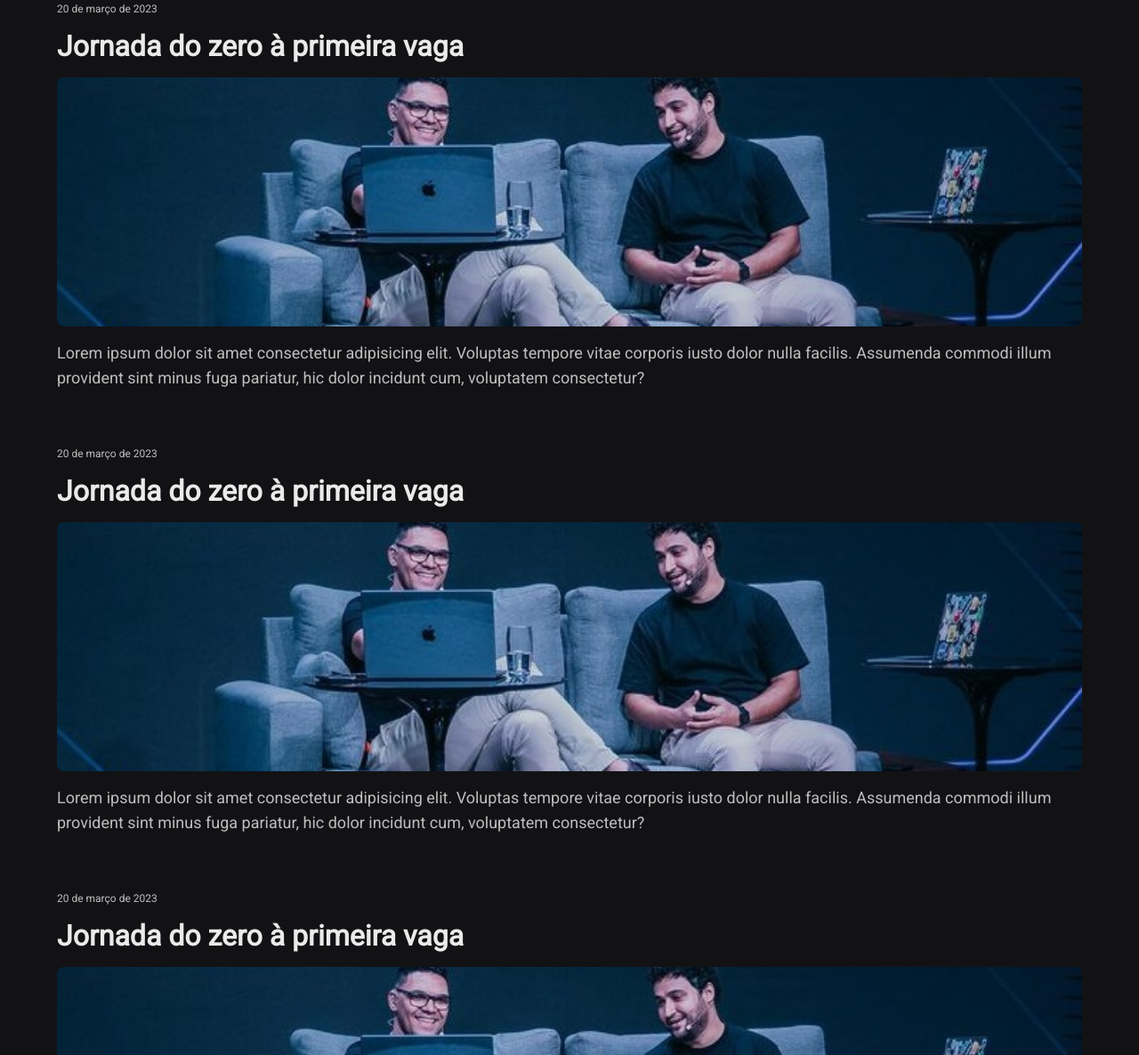
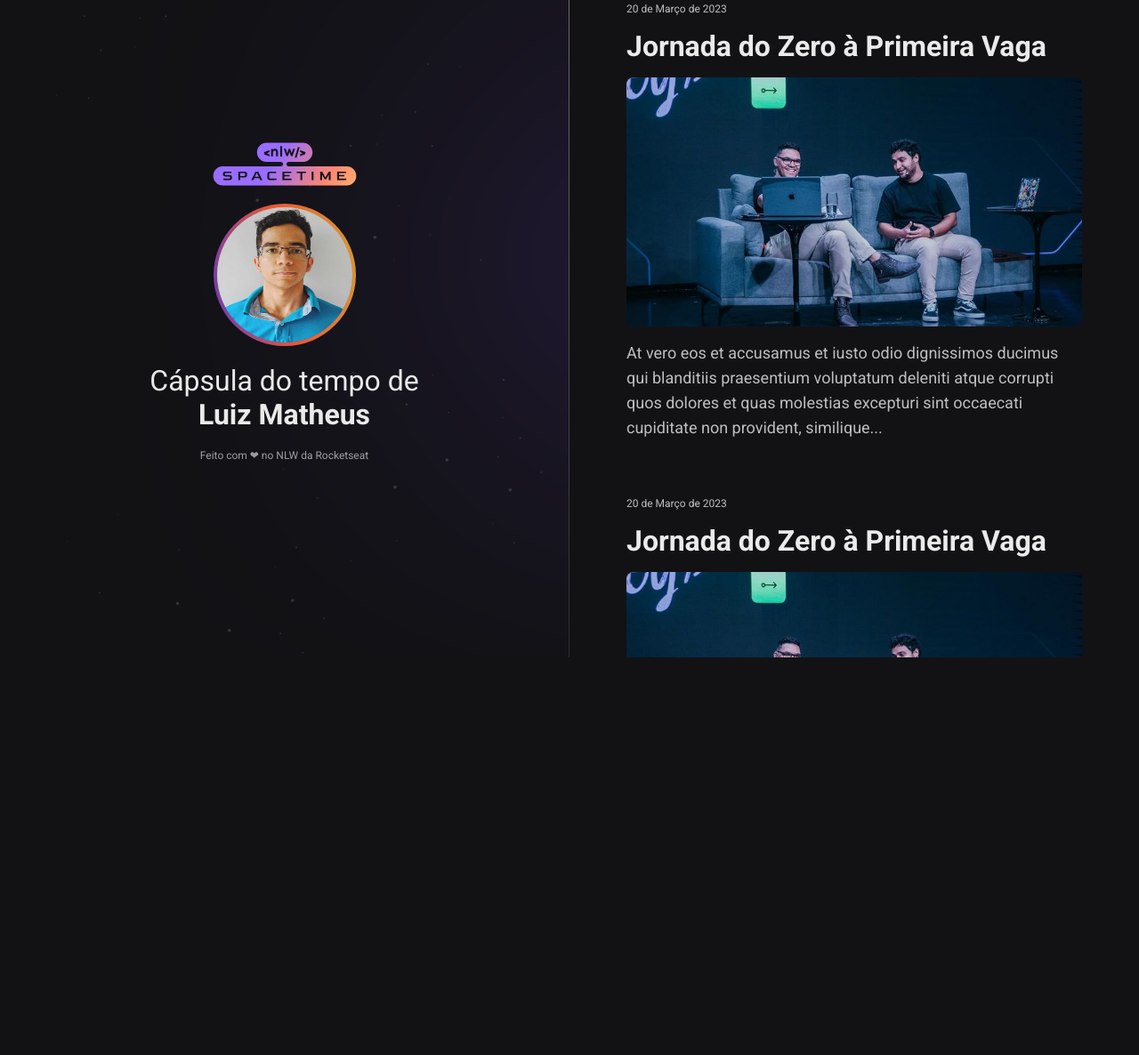
Before and after one commit to LuizMatheus-code/Ola-mundo, a plain HTML site: page Rocketseat (Explorer)/index.html in a window 1280 px wide. Shown: the part 61-1247 px from the top of the page at 89% size. After the commit the page ends 800 px from the top, so only its background shows below. Drawn offline with Linux system fonts and the light colour scheme.

Commit message:
next level week

```diff
--- a/Rocketseat (Explorer)/index.html
+++ b/Rocketseat (Explorer)/index.html
@@ -1,46 +1,91 @@
 <!DOCTYPE html>
 <html lang="pt-br">
   <head>
-  <meta charset="UTF-8">
-  <meta http-equiv="X-UA-Compatible" content="IE=edge">
-  <meta name="viewport" content="width=device-width, initial-scale=1.0">
+    <meta charset="UTF-8" />
+    <meta http-equiv="X-UA-Compatible" content="IE=edge" />
+    <meta name="viewport" content="width=device-width, initial-scale=1.0" />
 
-  <link rel="preconnect" href="https://fonts.googleapis.com">
-  <link rel="preconnect" href="https://fonts.gstatic.com" crossorigin>
-  <link href="https://fonts.googleapis.com/css2?family=Roboto&display=swap" rel="stylesheet">
+    <link rel="preconnect" href="https://fonts.googleapis.com" />
+    <link rel="preconnect" href="https://fonts.gstatic.com" crossorigin />
+    <link
+      href="https://fonts.googleapis.com/css2?family=Roboto:wght@400;700&display=swap"
+      rel="stylesheet"
+    />
 
-  <link rel="icon" type="image/png" href="./assets/favicon.png">
+    <link rel="icon" type="image/png" href="./assets/favicon.png" />
 
-  <link rel="stylesheet" href="./styles.css">
+    <link rel="stylesheet" href="./styles.css" />
 
-  <title>Next Level Week</title>
+    <title>NLW Spacetime</title>
   </head>
   <body>
+    <aside>
+      <img src="./assets/logo.svg" alt="Logo NLW Spacetime" />
+      <img src="./assets/me.jpg" alt="Foto de Luiz Matheus" />
+
+      <p>
+        Cápsula do tempo de <br />
+        <strong>Luiz Matheus</strong>
+      </p>
+
+      <span>Feito com ❤ no NLW da Rocketseat</span>
+    </aside>
+
     <nav>
-    <a href="https://www.rocketseat.com.br/" target="_blank" class="memory">
-    <small>20 de março de 2023</small>
-    <h1>Jornada do zero à primeira vaga</h1>
-    <img src="./assets/jornada.png" alt="Rodrigo e Mayk apresentando o evento jornada do zero à primeira vaga"/>
+      <a
+        href="rocketseat.com.br"
+        target="_blank"
+        class="memory"
+      >
+        <small>20 de Março de 2023</small>
+        <h1>Jornada do Zero à Primeira Vaga</h1>
+        <img
+          src="./assets/jornada.png"
+          alt="Rodrigo e Mayk apresentando o evento Jornada do Zero à Primeira Vaga"
+        />
         <p>
-      Lorem ipsum dolor sit amet consectetur adipisicing elit. Voluptas tempore vitae corporis iusto dolor nulla facilis. Assumenda commodi illum provident sint minus fuga pariatur, hic dolor incidunt cum, voluptatem consectetur?
+          At vero eos et accusamus et iusto odio dignissimos ducimus qui
+          blanditiis praesentium voluptatum deleniti atque corrupti quos dolores
+          et quas molestias excepturi sint occaecati cupiditate non provident,
+          similique...
         </p>
       </a>
 
-    <a href="https://www.rocketseat.com.br/" target="_blank" class="memory">
-      <small>20 de março de 2023</small>
-      <h1>Jornada do zero à primeira vaga</h1>
-      <img src="./assets/jornada.png" alt="Rodrigo e Mayk apresentando o evento jornada do zero à primeira vaga"/>
+      <a
+        href="rocketseat.com.br"
+        target="_blank"
+        class="memory"
+      >
+        <small>20 de Março de 2023</small>
+        <h1>Jornada do Zero à Primeira Vaga</h1>
+        <img
+          src="./assets/jornada.png"
+          alt="Rodrigo e Mayk apresentando o evento Jornada do Zero à Primeira Vaga"
+        />
         <p>
-        Lorem ipsum dolor sit amet consectetur adipisicing elit. Voluptas tempore vitae corporis iusto dolor nulla facilis. Assumenda commodi illum provident sint minus fuga pariatur, hic dolor incidunt cum, voluptatem consectetur?
+          At vero eos et accusamus et iusto odio dignissimos ducimus qui
+          blanditiis praesentium voluptatum deleniti atque corrupti quos dolores
+          et quas molestias excepturi sint occaecati cupiditate non provident,
+          similique...
         </p>
       </a>
 
-    <a href="https://www.rocketseat.com.br/" target="_blank" class="memory">
-      <small>20 de março de 2023</small>
-      <h1>Jornada do zero à primeira vaga</h1>
-      <img src="./assets/jornada.png" alt="Rodrigo e Mayk apresentando o evento jornada do zero à primeira vaga"/>
+      <a
+        href="rocketseat.com.br"
+        target="_blank"
+        class="memory"
+      >
+        <small>20 de Março de 2023</small>
+        <h1>Jornada do Zero à Primeira Vaga</h1>
+        <img
+          src="./assets/jornada.png"
+          alt="Rodrigo e Mayk apresentando o evento Jornada do Zero à Primeira Vaga"
+        />
         <p>
-        Lorem ipsum dolor sit amet consectetur adipisicing elit. Voluptas tempore vitae corporis iusto dolor nulla facilis. Assumenda commodi illum provident sint minus fuga pariatur, hic dolor incidunt cum, voluptatem consectetur?
+          At vero eos et accusamus et iusto odio dignissimos ducimus qui
+          blanditiis praesentium voluptatum deleniti atque corrupti quos dolores
+          et quas molestias excepturi sint occaecati cupiditate non provident,
+          similique...
         </p>
       </a>
     </nav>
--- a/Rocketseat (Explorer)/styles.css
+++ b/Rocketseat (Explorer)/styles.css
@@ -8,16 +8,19 @@ body {
   background-color: #121215;
   color: #eaeaea;
 
-    font-family: 'Roboto', sans-serif;
+  font-family: "Roboto", sans-serif;
+
+  display: grid;
+  grid-template-areas: "profile timeline";
+  grid-template-columns: 1fr 1fr;
+  grid-template-rows: 100vh;
 }
 
 nav {
   padding: 64px;
-}
+  grid-area: timeline;
 
-.memory small {
-    color: #bebebf;
-    font-size: 12px;
+  overflow-y: scroll;
 }
 
 .memory {
@@ -27,6 +30,11 @@ nav {
 
   text-decoration: none;
   margin-bottom: 64px;
+}
+
+.memory small {
+  color: #bebebf;
+  font-size: 12px;
 }
 
 .memory h1 {
@@ -46,3 +54,41 @@ nav {
   color: #bebebf;
   line-height: 28px;
 }
+
+aside {
+  grid-area: profile;
+
+  display: flex;
+  flex-direction: column;
+  align-items: center;
+  justify-content: center;
+  gap: 20px;
+
+  border-right: 1px solid;
+  border-image: linear-gradient(#727275, #2c2c31) 1;
+
+  background-image: url("./assets/background.svg");
+  background-position: top right;
+  background-repeat: no-repeat;
+  background-size: auto 100%;
+}
+
+aside img:nth-child(2) {
+  width: 160px;
+  height: 160px;
+  border-radius: 50%;
+
+  border: 4px solid transparent;
+  background: linear-gradient(#d39e33, #ed5636, #633bbc) padding-box,
+  linear-gradient(260deg, #d39e33, #ed5636, #633bbc) border-box;
+}
+
+aside p {
+  font-size: 32px;
+  text-align: center;
+}
+
+aside span {
+  font-size: 12px;
+  color: #9e9ea0;
+}
```
Also changed, not shown: Rocketseat (Explorer)/assets/background.svg (added), Rocketseat (Explorer)/assets/logo.svg (added), Rocketseat (Explorer)/assets/me.jpg (added). Lines whose indentation alone changed are shown as unchanged.
